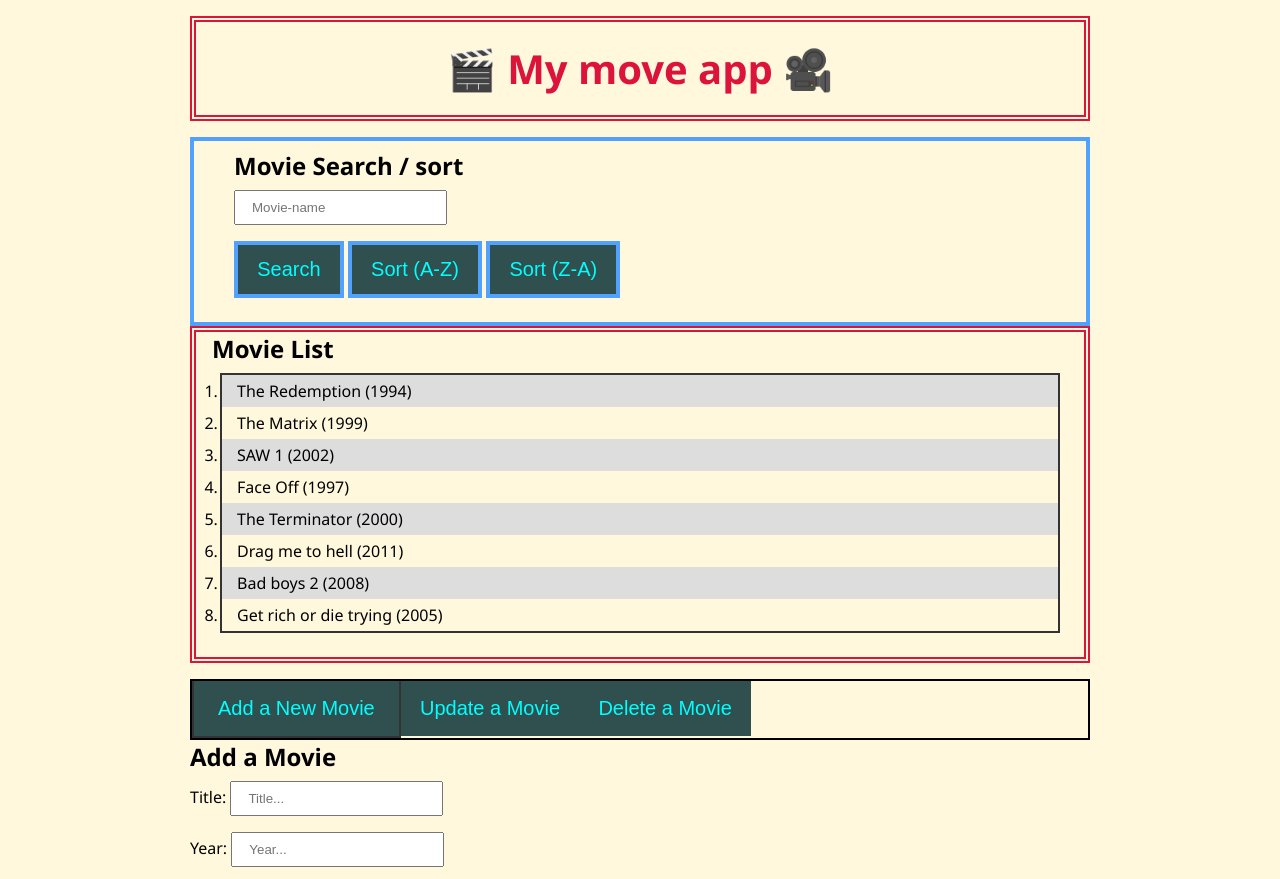
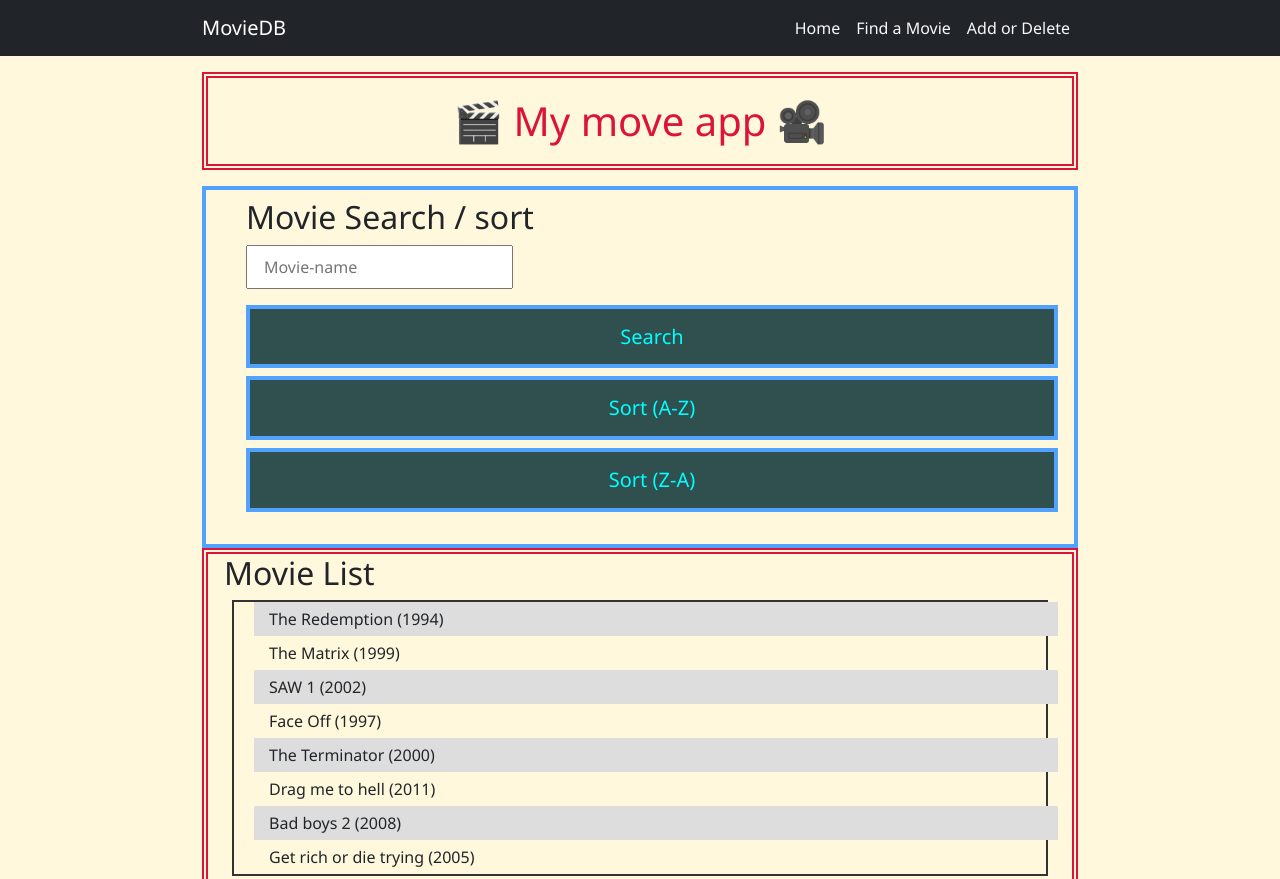
Before and after one commit to Jsgcode93/session-8, a website: page index.html in a window 1280 px wide. Shown: the top 879 px of the page. Drawn offline with nearby package versions, Linux system fonts and the light colour scheme.

Commit message:
added navbar without working links

```diff
--- a/css/style.css
+++ b/css/style.css
@@ -61,7 +61,7 @@ button{
 
 button:hover{
   background-color: black;
-  border: 4px crimson solid;
+  border: 4px yellow solid;
 
 }
 /*Search sort style */
@@ -120,35 +120,21 @@ ol {
 }
 .tab button.active {
   padding: 1rem 1.5rem;
-  border: 2px solid #333333;
+  background-color: yellow;
   border-top:none;
 }
 /*tab content styles */
-.tabContent {
-  display: none;
-  padding: 1rem 1.5rem;
-  border: 2px solid #333333;
-  border-top: none;
-}
+.mb-3 {
+    flex-direction: column;
+    align-items: stretch;
+  }
 
-.tabContent h2 {
-  margin-top: 0;
-  text-align: center;
-}
+  .search-sort form .mb-3 button {
+    margin-right: 0;
+    margin-bottom: 0.5rem;
+    width: 100%;
+  }
 
-.tabContent label {
-  display: inline-block;
-  width: 6%;
-}
-
-.tabContent input {
-  display: inline-block;
-  width: 93%;
-}
-
-.tabContent button {
-  width: 100%;
-}
 /*Footer styles */
 footer{
   margin-top: 2rem;
--- a/index.html
+++ b/index.html
@@ -3,11 +3,16 @@
 <head>
     <meta charset="UTF-8">
     <meta name="viewport" content="width=device-width, initial-scale=1.0">
-    <title>My Movie App</title>
+    <title>MovieDB</title>
+
+    <link href="https://cdn.jsdelivr.net/npm/bootstrap@5.3.3/dist/css/bootstrap.min.css" rel="stylesheet">
     <link rel="stylesheet" href="./css/style.css">
 </head>
 
 <body>
+<!--Navbar placeholder-->
+    <span id="navbar-placeholder"></span>
+
  <!-- Main page content-->
   <main class="container">
  <!-- Page Header-->
@@ -123,6 +128,18 @@
  <!--the order we import the JS here is important-->
  <!--have the movie list first, allows app.js to access the class defined in this file -->
 <script src="./js/Movie-list.js"></script>
+<!--app.js file-->
 <script src="./js/app.js"></script>
+ <!--Navbar Script-->
+    <script>
+        fetch('Navbar.html')
+            .then(response => response.text())
+            .then(html => {
+                document.getElementById('navbar-placeholder').innerHTML = html;
+            })
+            .catch(error => console.error('Navbar unable to load!', error));
+    </script>
+<!--Bootstrap Script-->
+    <script src="https://cdn.jsdelivr.net/npm/bootstrap@5.3.3/dist/js/bootstrap.bundle.min.js"></script>
 </body>
 </html>
--- /dev/null
+++ b/navbar.html
@@ -0,0 +1,27 @@
+<!DOCTYPE html>
+    <nav class="navbar navbar-expand-lg navbar-dark bg-dark">
+        <div class="container">
+
+            <a class="navbar-brand" href="index.html">MovieDB</a>
+
+            <button class="navbar-toggler" type="button" data-bs-toggle="collapse"
+                data-bs-target="#navContent" aria-controls="navContent"
+                aria-expanded="false" aria-label="Toggle navigation">
+                <span class="navbar-toggler-icon"></span>
+            </button>
+
+            <div class="collapse navbar-collapse" id="navContent">
+                <ul class="navbar-nav ms-auto">
+                    <li class="nav-item">
+                        <a class="nav-link text-light" href="index.html">Home</a>
+                    </li>
+                    <li class="nav-item">
+                        <a class="nav-link text-light" href="Search.html">Find a Movie</a>
+                    </li>
+                    <li class="nav-item">
+                        <a class="nav-link text-light" href="AddDelete.html">Add or Delete</a>
+                    </li>
+                </ul>
+            </div>
+        </div>
+    </nav>
```
